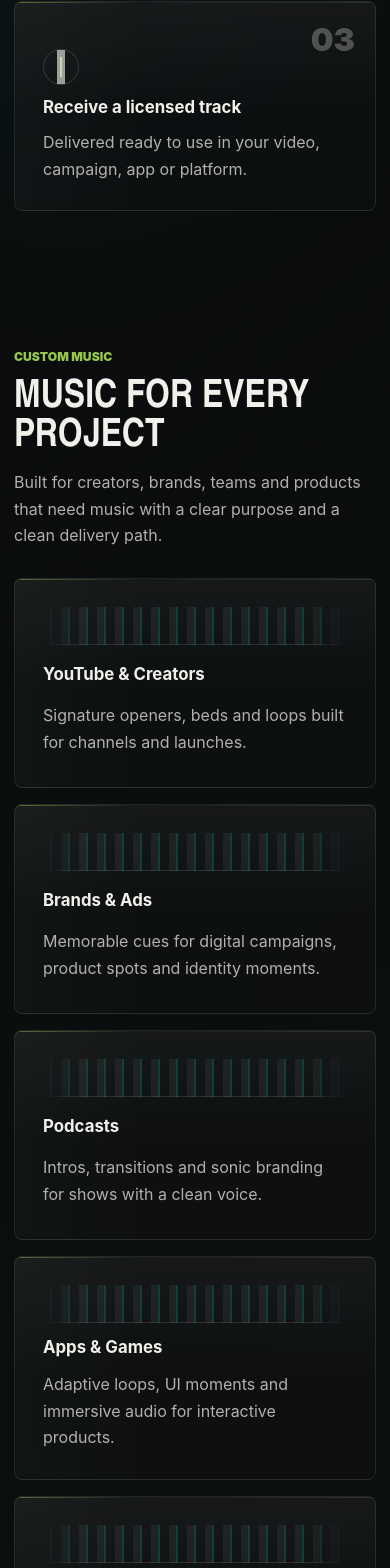
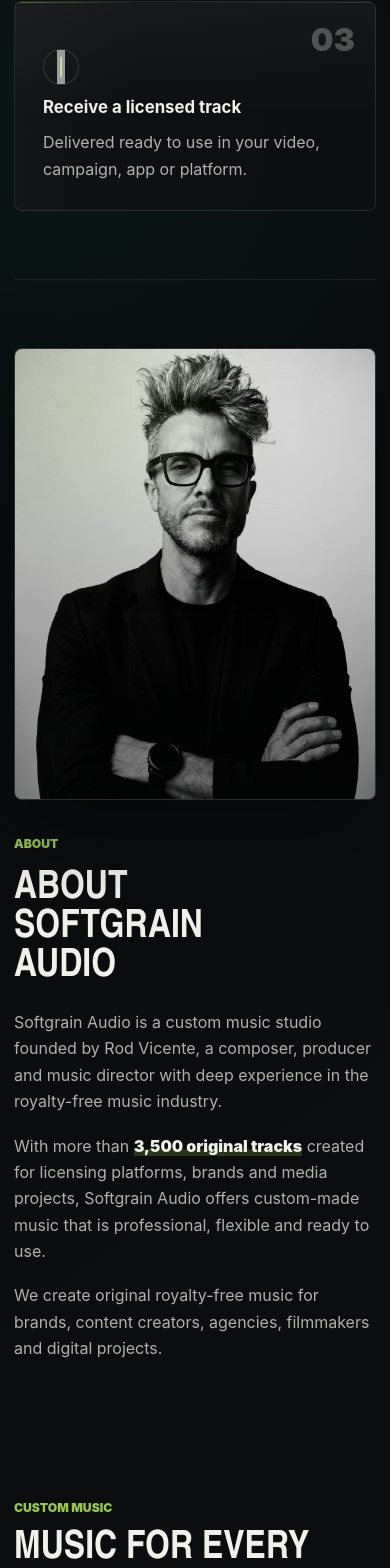
Before and after one commit to rodvicente/softgrainaudio-site, a Next.js app: page / in a window 390 px wide. Shown: the part 1977-3545 px from the top of the page. Built offline with nearby package versions, Linux system fonts and the light colour scheme.

Commit message:
Add bilingual about section

```diff
--- a/app/globals.css
+++ b/app/globals.css
@@ -479,6 +479,85 @@
   max-width: 860px;
 }
 
+.about-section {
+  display: grid;
+  grid-template-columns: minmax(320px, 0.78fr) minmax(0, 1fr);
+  gap: 56px;
+  align-items: center;
+  border-top: 1px solid rgba(242, 240, 234, 0.08);
+}
+
+.about-photo {
+  position: relative;
+  min-height: 560px;
+  overflow: hidden;
+  border: 1px solid rgba(242, 240, 234, 0.11);
+  border-radius: 8px;
+  background: rgba(242, 240, 234, 0.04);
+  box-shadow: 0 34px 90px rgba(0, 0, 0, 0.34), inset 0 1px 0 rgba(242, 240, 234, 0.06);
+}
+
+.about-photo::before,
+.about-photo::after {
+  content: "";
+  position: absolute;
+  inset: 0;
+  z-index: 1;
+  pointer-events: none;
+}
+
+.about-photo::before {
+  opacity: 0.16;
+  background-image:
+    linear-gradient(rgba(53, 216, 255, 0.08) 1px, transparent 1px),
+    linear-gradient(90deg, rgba(53, 216, 255, 0.06) 1px, transparent 1px);
+  background-size: 38px 38px;
+  mix-blend-mode: screen;
+}
+
+.about-photo::after {
+  background:
+    linear-gradient(180deg, rgba(7, 8, 9, 0.02), rgba(7, 8, 9, 0.44)),
+    radial-gradient(circle at 18% 12%, rgba(182, 242, 92, 0.12), transparent 13rem);
+}
+
+.about-photo img {
+  width: 100%;
+  height: 100%;
+  min-height: inherit;
+  display: block;
+  object-fit: cover;
+  object-position: 50% 18%;
+  filter: contrast(1.04);
+}
+
+.about-copy {
+  display: grid;
+  gap: 16px;
+}
+
+.about-copy h2 {
+  max-width: 10ch;
+}
+
+.about-text {
+  display: grid;
+  gap: 18px;
+  max-width: 680px;
+  margin-top: 6px;
+}
+
+.about-text p {
+  font-size: clamp(1rem, 1.3vw, 1.1rem);
+}
+
+.about-text strong {
+  display: inline;
+  color: var(--warm-white);
+  font-weight: 900;
+  box-shadow: inset 0 -0.42em 0 rgba(182, 242, 92, 0.18);
+}
+
 .step-grid,
 .category-grid,
 .track-grid {
@@ -1260,6 +1339,7 @@
   }
 
   .hero,
+  .about-section,
   .license-section,
   .benefits-layout,
   .human-section,
@@ -1285,6 +1365,14 @@
   .license-section {
     gap: 24px;
   }
+
+  .about-section {
+    gap: 34px;
+  }
+
+  .about-photo {
+    min-height: 520px;
+  }
 }
 
 @media (max-width: 680px) {
@@ -1341,6 +1429,14 @@
   .studio-console {
     left: 12%;
     right: 12%;
+  }
+
+  .about-photo {
+    min-height: 420px;
+  }
+
+  .about-copy h2 {
+    max-width: 12ch;
   }
 
   .step-grid,
--- a/app/page.tsx
+++ b/app/page.tsx
@@ -33,6 +33,7 @@
   en: {
     nav: [
       ["Home", "home"],
+      ["About", "about"],
       ["How it works", "how-it-works"],
       ["Custom Music", "custom-music"],
       ["Licensing", "licensing"],
@@ -49,6 +50,16 @@
     overlayEyebrow: "Human-made custom music",
     overlayTitle: "Produced directly by Rod Vicente",
     overlayText: "Clear license included",
+    aboutEyebrow: "About",
+    aboutTitle: "About Softgrain Audio",
+    aboutLead:
+      "Softgrain Audio is a custom music studio founded by Rod Vicente, a composer, producer and music director with deep experience in the royalty-free music industry.",
+    aboutMetricPrefix: "With more than",
+    aboutMetric: "3,500 original tracks",
+    aboutMetricSuffix:
+      "created for licensing platforms, brands and media projects, Softgrain Audio offers custom-made music that is professional, flexible and ready to use.",
+    aboutFinal:
+      "We create original royalty-free music for brands, content creators, agencies, filmmakers and digital projects.",
     processEyebrow: "Process",
     processTitle: "How it works",
     steps: [
@@ -135,6 +146,7 @@
   es: {
     nav: [
       ["Inicio", "home"],
+      ["Sobre", "about"],
       ["Cómo funciona", "how-it-works"],
       ["Música a medida", "custom-music"],
       ["Licencias", "licensing"],
@@ -151,6 +163,16 @@
     overlayEyebrow: "Música personalizada hecha por humanos",
     overlayTitle: "Producida directamente por Rod Vicente",
     overlayText: "Licencia clara incluida",
+    aboutEyebrow: "Sobre",
+    aboutTitle: "Sobre Softgrain Audio",
+    aboutLead:
+      "Softgrain Audio es un estudio de música personalizada creado por Rod Vicente, compositor, productor y director musical con amplia experiencia en la industria de la música libre de licencias.",
+    aboutMetricPrefix: "Con más de",
+    aboutMetric: "3.500 tracks originales",
+    aboutMetricSuffix:
+      "creados para plataformas de licenciamiento, marcas, proyectos audiovisuales y contenido digital, Softgrain Audio ofrece música a medida con un flujo de trabajo profesional, flexible y directo.",
+    aboutFinal:
+      "Creamos música original libre de licencias para marcas, creadores de contenido, agencias, cineastas y proyectos digitales.",
     processEyebrow: "Proceso",
     processTitle: "Cómo funciona",
     steps: [
@@ -415,6 +437,29 @@
             <p>{text}</p>
           </article>
         ))}
+      </div>
+    </section>
+  );
+}
+
+function About({ language }: { language: Language }) {
+  const t = copy[language];
+
+  return (
+    <section className="about-section section-shell section-block" id="about">
+      <div className="about-photo" aria-label="Rod Vicente portrait">
+        <img src="/rod-vicente-about.png" alt="Rod Vicente, founder of Softgrain Audio" />
+      </div>
+      <div className="about-copy">
+        <p className="eyebrow">{t.aboutEyebrow}</p>
+        <h2>{t.aboutTitle}</h2>
+        <div className="about-text">
+          <p>{t.aboutLead}</p>
+          <p>
+            {t.aboutMetricPrefix} <strong>{t.aboutMetric}</strong> {t.aboutMetricSuffix}
+          </p>
+          <p>{t.aboutFinal}</p>
+        </div>
       </div>
     </section>
   );
@@ -824,6 +869,7 @@
       <Header language={language} setLanguage={handleLanguageChange} />
       <Hero language={language} />
       <HowItWorks language={language} />
+      <About language={language} />
       <ProjectCategories language={language} />
       <Benefits language={language} />
       <Examples language={language} />
```
Also changed, not shown: index.html (+32 -0 lines), public/rod-vicente-about.png (added).
